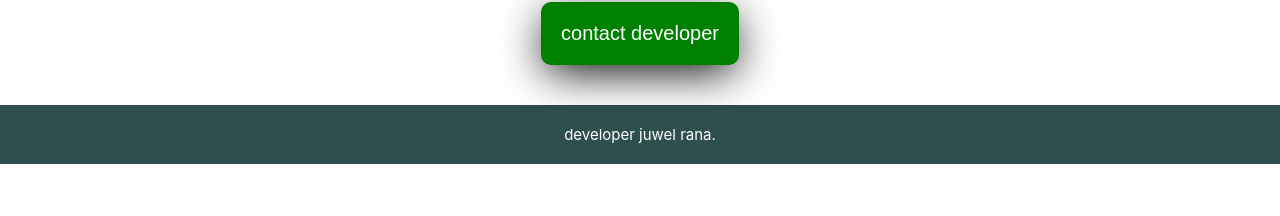
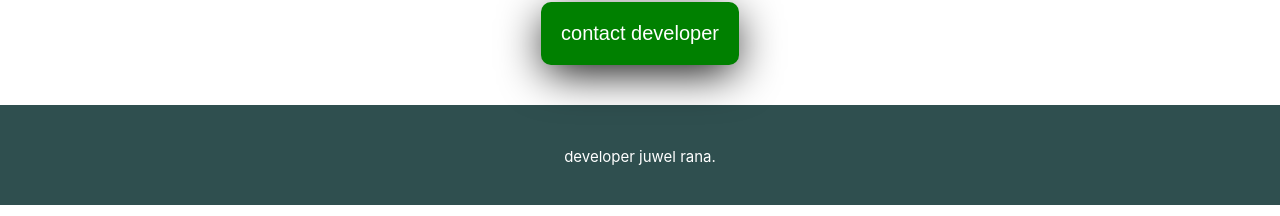
Before and after one commit to juwel26/portfolio, a React (Create React App) app: page / in a window 1280 px wide. Shown: the part 441-657 px from the top of the page. Built offline with nearby package versions, Linux system fonts and the light colour scheme.

Commit message:
little changes

```diff
--- a/src/index.css
+++ b/src/index.css
@@ -72,13 +72,13 @@ button:hover{
 }
 .footer{
   background: darkslategray;
-
+  height: 100px;
   color: rgb(255, 255, 255);
 
 }
 
 .footer p{
-padding: 20px 0px;
+padding-top: 42px;
 text-align: center;
 font-size: 15px;
 
--- a/src/index.js
+++ b/src/index.js
@@ -30,9 +30,9 @@ ReactDOM.render(
   <h1 >hello sir, <span style = {csss} > { getting}</span> </h1>
    </div>
   <div className='pic'>
-  <img src={img} alt='randomeimage' class='hlw' />
-  <img src={img2} alt='randomeimage' class='hlw' />
-  <img src={img3} alt='randomeimage' class='hlw' /> <br/>
+  <img src={img} alt='randomeimage' className='hlw' />
+  <img src={img2} alt='randomeimage' className='hlw' />
+  <img src={img3} alt='randomeimage' className='hlw' /> <br/>
   <a href='http://developerjuwel.ezyro.com' target='_blank'  rel="noreferrer">
   <button>contact developer</button>
   </a>
```
